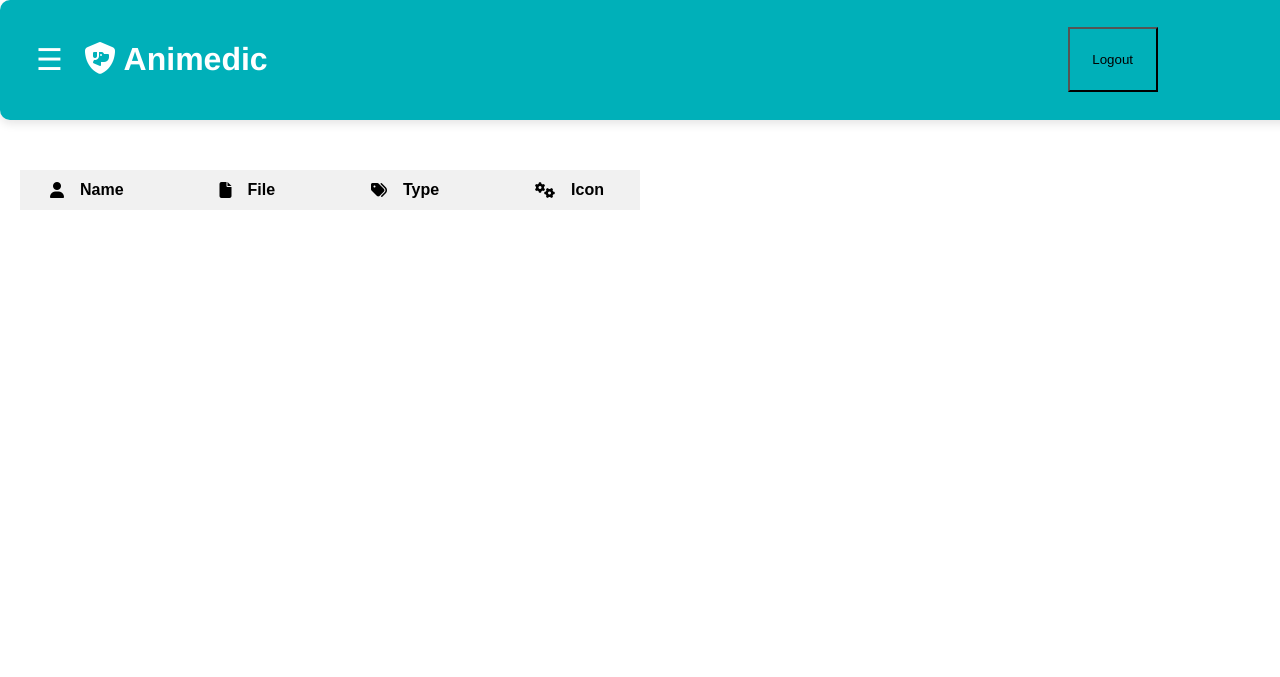
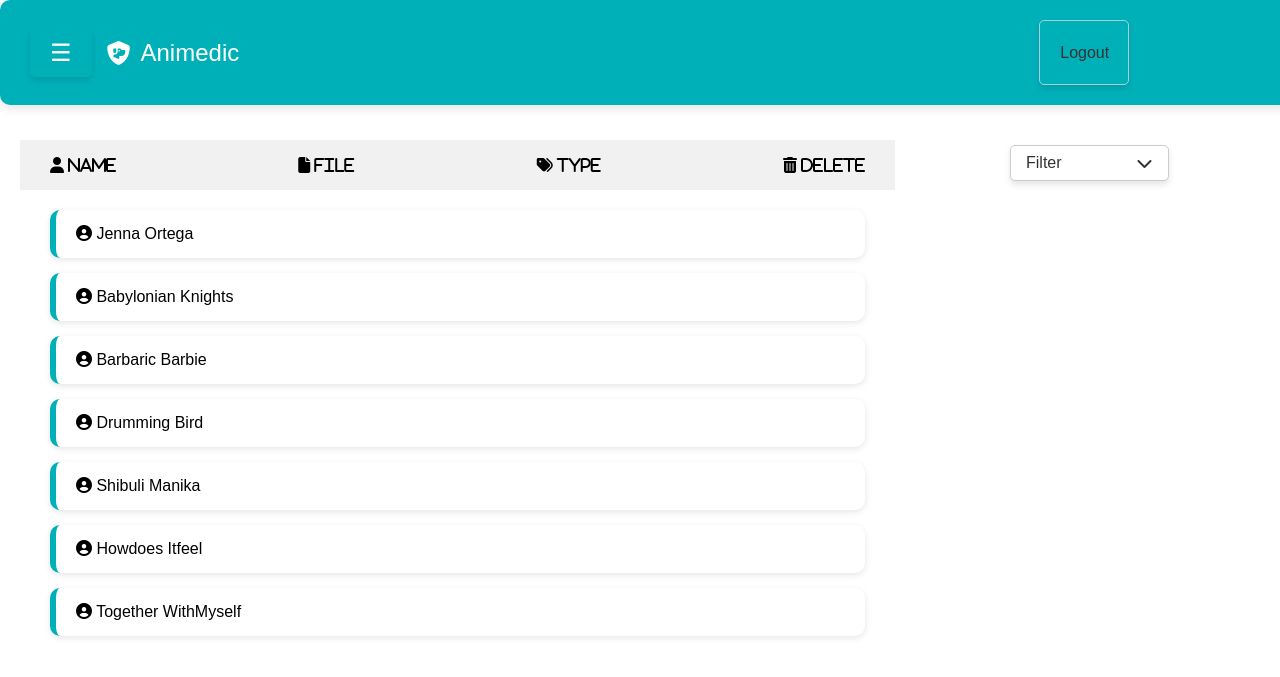
Before and after one commit to almanongeeyan/magandagroup, a PHP site: page /magandagroup/admin/admin_records.php in a window 1280 px wide. Shown: the top 677 px of the page. Run offline with PHP 8.4, Linux system fonts and the light colour scheme.

Commit message:
Update admin_records.php
records changes

```diff
--- a/admin/admin_records.php
+++ b/admin/admin_records.php
@@ -1,11 +1,13 @@
 <?php
+// Add your PHP logic here if needed.
 ?>
 <!DOCTYPE html>
 <html lang="en">
 <head>
-    <meta charset="UTF-8">
-    <meta name="viewport" content="width=device-width, initial-scale=1.0">
-    <title>Website with Hamburger Menu</title>
+  <meta charset="UTF-8" />
+  <meta name="viewport" content="width=device-width, initial-scale=1.0"/>
+  <title>Drawer Form Layout</title>
+  <link rel="stylesheet" href="https://cdnjs.cloudflare.com/ajax/libs/font-awesome/6.5.1/css/all.min.css"/>
   <style>
     html, body {
             margin: 0;
@@ -16,7 +18,6 @@
             display: flex;
             transition: margin-left 0.3s ease-in-out;
         }
-
         .header {
             background-color: #00B0B9;
             color: white;
@@ -33,84 +34,14 @@
             box-shadow: 0 4px 10px rgba(0, 0, 0, 0.1);
             font-family: 'Helvetica Neue', sans-serif;
         }
-
-        /* Semi-header style */
-        .semi-header {
-            display: flex;
-            justify-content: space-between;
-            align-items: center;
-            background-color: #f1f1f1;
-            padding: 10px 30px;
-            margin-top: 75px;
-            margin-bottom: 10px; /* Add space between the header and semi-header */
-            width: calc(75vw + -400px); /* Increase width by 300px */
+        .menu-toggle {
+            font-size: 24px;
+            cursor: pointer;
+            background: none;
+            border: none;
+            color: white;
+            margin-right: 15px;
         }
-
-        .section {
-            display: flex;
-            align-items: center;
-        }
-
-        .section i {
-            margin-right: 10px;
-        }
-
-        .editable-section {
-            border: none;
-            background: none;
-            font-size: 16px;
-            font-weight: bold;
-            cursor: pointer;
-        }
-
-        /* Dropdown container */
-        .dropdown {
-            position: relative;
-            display: inline-block;
-        }
-
-        /* Button for the dropdown */
-        .dropdown-button {
-            background-color: #fff;
-            border: 1px solid #ccc;
-            padding: 8px 15px;
-            font-size: 16px;
-            cursor: pointer;
-            display: flex;
-            align-items: center;
-        }
-
-        .dropdown-button i {
-            margin-left: 2000px;
-        }
-
-        /* Dropdown content */
-        .dropdown-content {
-            display: none;
-            position: absolute;
-            background-color: #f1f1f1;
-            min-width: 160px;
-            box-shadow: 0px 8px 16px rgba(0, 0, 0, 0.2);
-            z-index: 1;
-        }
-
-        /* Links inside the dropdown */
-        .dropdown-content a {
-            color: black;
-            padding: 12px 16px;
-            text-decoration: none;
-            display: block;
-        }
-
-        .dropdown-content a:hover {
-            background-color: #ddd;
-        }
-
-        /* Show dropdown when clicked */
-        .dropdown.open .dropdown-content {
-            display: block;
-        }
-
         .sidebar {
             width: 250px;
             height: 100vh;
@@ -125,7 +56,6 @@
             text-align: center;
             background-color: #caf0f8;
         }
-
         .sidebar img {
             width: 100px;
             height: 100px;
@@ -133,7 +63,6 @@
             display: block;
             margin: 20px auto;
         }
-
         .sidebar .editable-name {
             color: black;
             font-size: 18px;
@@ -146,37 +75,23 @@
             width: 100%;
             outline: none;
         }
-
         .sidebar .nav-links {
             margin-top: 20px;
             border-top: 1px solid #575757;
             padding-top: 10px;
         }
-
         .sidebar a {
             display: flex;
-            align-items: center;
+            align-items: cent4A90E2er;
             color: black;
             padding: 15px;
             text-decoration: none;
         }
-
         .sidebar a i {
             margin-right: 10px;
         }
-
         .sidebar a:hover {
             background: #575757;
-        }
-
-        .content-container {
-            display: flex;
-            flex-grow: 1;
-            margin-left: 0;
-            padding: 20px;
-            margin-top: 75px;
-            justify-content: space-between;
-            transition: margin-left 0.3s ease-in-out;
         }
 
     .menu-open .sidebar {
@@ -191,6 +106,145 @@
       margin-left: 250px;
     }
 
+    /* Content Area Below Header */
+    .content-container {
+      margin-top: 60px; /* Ensures content starts below the fixed header */
+      padding: 20px;
+      transition: margin-left 0.3s ease-in-out;
+    }
+
+    /* Semi-header */
+    .semi-header-wrapper {
+      display: flex;
+      justify-content: space-between;
+      align-items: center;
+      background-color: #f1f1f1;
+      padding: 10px 30px;
+      margin-top: 60px;
+      width: 875px; /* Adjusted to 75% width */
+      box-sizing: border-box;
+      height: 50px;
+    }
+
+    .semi-header {
+      display: flex;
+      justify-content: space-between;
+      align-items: center;
+      flex: 1; /* Take up all available space */
+    }
+
+    .semi-header .section {
+      display: flex;
+      align-items: center;
+    }
+
+    .editable-section {
+      background: none;
+      border: none;
+      font-size: 16px;
+      font-weight: bold;
+      cursor: pointer;
+      margin-left: 8px;
+    }
+
+    /* Dropdown */
+    .dropdown-wrapper {
+      position: absolute;
+      top: 60px; /* Same as semi-header's top */
+      left: 75%; /* Offset by 75% from left */
+      display: flex;
+      align-items: center;
+      gap: 10px;
+    }
+
+    .dropdown-button {
+      background-color: white;
+      border: 1px solid #ccc;
+      padding: 8px 15px;
+      font-size: 16px;
+      cursor: pointer;
+      display: flex;
+      align-items: center;
+      gap: 75px;
+      margin-top: 85px;
+      margin-left: 50px;
+    }
+
+    .dropdown-content {
+      display: none;
+      position: absolute;
+      background-color: #f1f1f1;
+      min-width: 160px;
+      box-shadow: 0 8px 16px rgba(0, 0, 0, 0.2);
+      margin-top: 5px;
+    }
+
+    .dropdown-content a {
+      color: black;
+      padding: 10px 15px;
+      display: block;
+      text-decoration: none;
+    }
+
+    .dropdown-content a:hover {
+      background-color: #ddd;
+    }
+
+    .dropdown.open .dropdown-content {
+      display: block;
+    }
+
+    /* Drawer-style info blocks */
+    .drawer-container {
+      display: flex;
+      flex-direction: column;
+      gap: 15px;
+      padding: 0 30px;
+      margin-top: 20px;
+    }
+
+    .drawer {
+      background-color: #ffffff;
+      padding: 15px 20px;
+      border-left: 6px solid #00B0B9;
+      border-radius: 10px;
+      box-shadow: 0 2px 6px rgba(0, 0, 0, 0.1);
+      cursor: pointer;
+      transition: transform 0.2s;
+    }
+
+    .drawer:hover {
+      transform: scale(1.01);
+    }
+
+    /* Styling for Animedic and Icon */
+    .header-content {
+      display: flex;
+      align-items: center;
+      gap: 10px;
+      font-size: 1.5rem; /* Match the original size */
+      font-family: 'Arial', sans-serif; /* Same font as original */
+    }
+
+    button {
+            background-color: #D1EAF0;
+            color: #333;
+            border: 1px solid #A6D0D9;
+            border-radius: 5px;
+            padding: 10px 20px;
+            font-size: 16px;
+            cursor: pointer;
+            box-shadow: 0px 4px 6px rgba(0, 0, 0, 0.1);
+            transition: all 0.3s ease;
+        }
+        button:hover {
+            background-color: #B9E2F4;
+            box-shadow: 0px 6px 8px rgba(0, 0, 0, 0.2);
+        }
+        button:focus {
+            outline: none;
+            border: 1px solid #;
+        }
         .logout-button {
             margin-left: 800px;
             width: 90px;
@@ -198,29 +252,10 @@
             background-color: #00B0B9;
         }
 
-        /* Position the dropdown to be connected with 150px gap from the right */
-        .header .dropdown {
-            position: absolute;
-            right: 150px; /* 150px gap from the right edge */
-            top: 50%;
-            transform: translateY(-50%);
-        }
-
-        /* Hamburger icon for menu */
-        .menu-toggle {
-            font-size: 30px;
-            cursor: pointer;
-            background: none;
-            border: none;
-            color: white;
-            margin-right: 15px;
-            z-index: 9999;
-        }
-
   </style>
-    <link rel="stylesheet" href="https://cdnjs.cloudflare.com/ajax/libs/font-awesome/6.5.1/css/all.min.css">
 </head>
 <body>
+  <!-- Sidebar -->
   <div class="sidebar" id="sidebar">
     <img src="spidey.jpg.jpg" alt="Profile Picture">
     <input type="text" class="editable-name" value="Janny BOI" id="editableName">
@@ -232,43 +267,60 @@
     </div>
   </div>
 
-    <div class="content-container">
+  <!-- Header -->
   <header class="header" id="header">
     <button class="menu-toggle" onclick="toggleMenu()">&#9776;</button>
-            <h1><i class="fa-solid fa-shield-dog"></i> Animedic</h1>
+    <div class="header-content">
+      <i class="fa-solid fa-shield-dog"></i> <span>Animedic</span>
+    </div>
     <button class="logout-button" onclick="logout()">Logout</button>
   </header>
 
-        <!-- Semi Header -->
+  <!-- Main Content -->
+  <div class="content-container">
+    <!-- Semi-header Section -->
+    <div class="semi-header-wrapper">
       <div class="semi-header">
         <div class="section">
-                <i class="fa-solid fa-user"></i>
-                <button class="editable-section">Name</button>
+          <i class="fa-solid fa-user">  Name</i>
         </div>
         <div class="section">
-                <i class="fa-solid fa-file"></i>
-                <button class="editable-section">File</button>
+          <i class="fa-solid fa-file">  File</i>
         </div>
         <div class="section">
-                <i class="fa-solid fa-tags"></i>
-                <button class="editable-section">Type</button>
+          <i class="fa-solid fa-tags">  Type</i>
         </div>
         <div class="section">
-                <i class="fa-solid fa-cogs"></i>
-                <button class="editable-section">Icon</button> <!-- Reverted to a replaceable icon -->
+          <i class="fa-solid fa-trash-can">  Delete</i>
         </div>
       </div>
     </div>
 
-    <div class="dropdown" id="dropdown">
+    <!-- Dropdown Filter outside the semi-header with a 75px gap -->
+    <div class="dropdown-wrapper">
       <button class="dropdown-button" onclick="toggleDropdown()">Filter <i class="fa-solid fa-chevron-down"></i></button>
       <div class="dropdown-content" id="dropdownContent">
         <a href="#" id="filterName">Name</a>
-            <a href="#">File</a>
-            <a href="#">Type</a>
+        <a href="#">Alphabetical</a>
+        <a href="#">Numerical</a>
+        <a href="#">Date and Time</a>
+        <a href="#">Injection Type</a>
       </div>
     </div>
 
+    <!-- Drawer Content Blocks -->
+    <div class="drawer-container">
+  <div class="drawer"><i class="fa-solid fa-circle-user"></i>  Jenna Ortega</div>
+  <div class="drawer"><i class="fa-solid fa-circle-user"></i>  Babylonian Knights</div>
+  <div class="drawer"><i class="fa-solid fa-circle-user"></i>  Barbaric Barbie</div>
+  <div class="drawer"><i class="fa-solid fa-circle-user"></i>  Drumming Bird</div>
+  <div class="drawer"><i class="fa-solid fa-circle-user"></i>  Shibuli Manika</div>
+  <div class="drawer"><i class="fa-solid fa-circle-user"></i>  Howdoes Itfeel</div>
+  <div class="drawer"><i class="fa-solid fa-circle-user"></i>  Together WithMyself</div>
+</div>
+
+
+  <!-- Scripts -->
   <script>
     function toggleMenu() {
       document.body.classList.toggle("menu-open");
@@ -277,24 +329,16 @@
     function toggleDropdown() {
       const dropdown = document.getElementById("dropdown");
       dropdown.classList.toggle("open");
+
       const filterName = document.getElementById("filterName");
-
-            if (dropdown.classList.contains("open")) {
-                filterName.innerHTML = "Sort by :";
-            } else {
-                filterName.innerHTML = "Name";
-            }
+      filterName.innerHTML = dropdown.classList.contains("open") ? "Sort by:" : "Name";
     }
 
-        form1.addEventListener("click", () => {
-            window.location.href = "admin_index2.php";
-        });
-        form2.addEventListener("click", () => {
-            window.location.href = "admin_records.php";
-        });
-
-        const form3 = document.getElementById("form3");
-        const form4 = document.getElementById("form4");
+    // Navigation Events
+    form1.addEventListener("click", () => window.location.href = "admin_index2.php");
+    form2.addEventListener("click", () => window.location.href = "admin_records2.php");
+    form3.addEventListener("click", () => window.location.href = "admin_appointments.php");
+    form4.addEventListener("click", () => window.location.href = "admin_inventory.php");
   </script>
 </body>
 </html>
```
Lines whose indentation alone changed are shown as unchanged.
